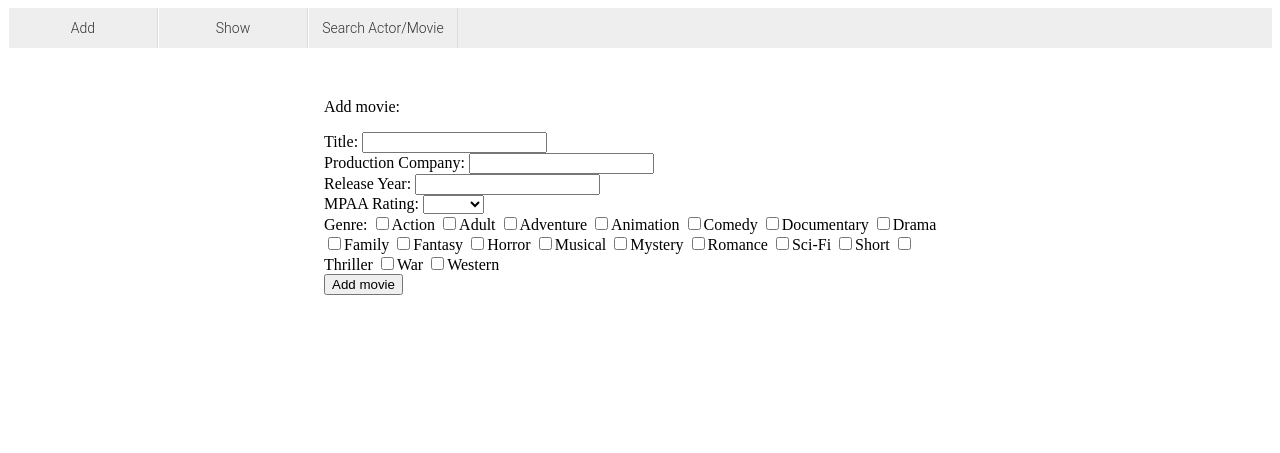
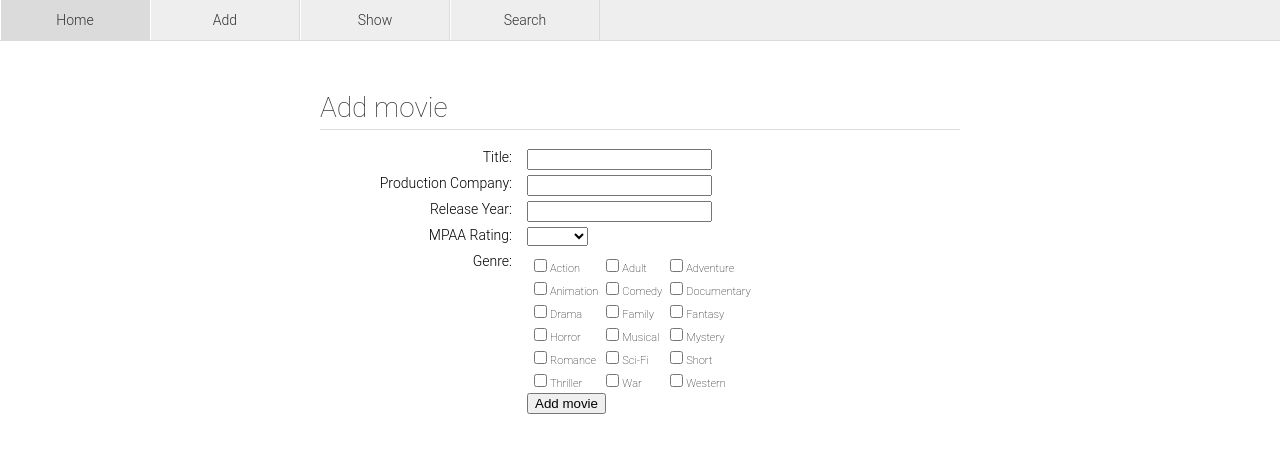
Before and after one commit to mckennagalvin/cs143-project1c, a PHP site: page /addMovie.php in a window 1280 px wide. Shown: the top 453 px of the page. Run offline with PHP 8.4, Linux system fonts and the light colour scheme.

Commit message:
more css stuff

```diff
--- a/www/addActorMovie.php
+++ b/www/addActorMovie.php
@@ -13,7 +13,7 @@
 
 		<div class = "container">
 
-			add to actor movie
+			<h1>Add to actor/movie relation</h1>
 
 		</div>
 
--- a/www/addMovie.php
+++ b/www/addMovie.php
@@ -13,13 +13,18 @@
 
 		<div class = "container">
 
-			<p>Add movie:</p>
+			<h1>Add movie</h1>
 
 			<form method="GET" action="#">
-	            Title: 				<input type="text" name="title" maxlength="100"><br/>
-	        	Production Company:	<input type="text" name="company" maxlength="50"><br/>
-	        	Release Year:		<input type="text" name="year" maxlength="4"><br/>
-	        	MPAA Rating:		<select name="mpaarating">
+
+				<label>Title:</label>
+	            	<input type="text" name="title" maxlength="100"><br/>
+	            <label>Production Company:</label>
+	        		<input type="text" name="company" maxlength="50"><br/>
+	        	<label>Release Year:</label>
+	        		<input type="text" name="year" maxlength="4"><br/>
+	        	<label>MPAA Rating:</label>
+	        		<select name="mpaarating">
 						<option value=""></option>
 						<option value="G">G</option>
 						<option value="PG">PG</option>
@@ -27,27 +32,41 @@
 						<option value="R">R</option>
 						<option value="NC-17">NC-17</option>
 		        	</select><br/>
-		        Genre:				<input type="checkbox" name="genre" value="action">Action</input>
-		        					<input type="checkbox" name="genre" value="adult">Adult</input>
-		        					<input type="checkbox" name="genre" value="adventure">Adventure</input>
-		        					<input type="checkbox" name="genre" value="animation">Animation</input>
-		        					<input type="checkbox" name="genre" value="comedy">Comedy</input>
-		        					<input type="checkbox" name="genre" value="documentary">Documentary</input>
-		        					<input type="checkbox" name="genre" value="drama">Drama</input>
-		        					<input type="checkbox" name="genre" value="family">Family</input>
-		        					<input type="checkbox" name="genre" value="fantasy">Fantasy</input>
-		        					<input type="checkbox" name="genre" value="horror">Horror</input>
-		        					<input type="checkbox" name="genre" value="musical">Musical</input>
-		        					<input type="checkbox" name="genre" value="mystery">Mystery</input>
-		        					<input type="checkbox" name="genre" value="romance">Romance</input>
-		        					<input type="checkbox" name="genre" value="sciFi">Sci-Fi</input>
-		        					<input type="checkbox" name="genre" value="short">Short</input>
-		        					<input type="checkbox" name="genre" value="thriller">Thriller</input>
-		        					<input type="checkbox" name="genre" value="war">War</input>
-		        					<input type="checkbox" name="genre" value="western">Western</input><br/>
+		        <label>Genre:</label>
+		        	<table class = "formTable" style="font-weight:100;font-size:11px;">
+		        		<tr>
+							<td><input type="checkbox" name="genre" value="action">Action</input></td>
+							<td><input type="checkbox" name="genre" value="adult">Adult</input></td>
+							<td><input type="checkbox" name="genre" value="adventure">Adventure</input></td>
+						</tr>
+						<tr>
+							<td><input type="checkbox" name="genre" value="animation">Animation</input></td>
+							<td><input type="checkbox" name="genre" value="comedy">Comedy</input></td>
+							<td><input type="checkbox" name="genre" value="documentary">Documentary</input></td>
+						</tr>
+						<tr>
+							<td><input type="checkbox" name="genre" value="drama">Drama</input></td>
+							<td><input type="checkbox" name="genre" value="family">Family</input></td>
+							<td><input type="checkbox" name="genre" value="fantasy">Fantasy</input></td>
+						</tr>
+						<tr>
+							<td><input type="checkbox" name="genre" value="horror">Horror</input></td>
+							<td><input type="checkbox" name="genre" value="musical">Musical</input></td>
+							<td><input type="checkbox" name="genre" value="mystery">Mystery</input></td>
+						</tr>
+						<tr>
+							<td><input type="checkbox" name="genre" value="romance">Romance</input></td>
+							<td><input type="checkbox" name="genre" value="sciFi">Sci-Fi</input></td>
+							<td><input type="checkbox" name="genre" value="short">Short</input></td>
+						</tr>
+						<tr>
+							<td><input type="checkbox" name="genre" value="thriller">Thriller</input></td>
+							<td><input type="checkbox" name="genre" value="war">War</input></td>
+							<td><input type="checkbox" name="genre" value="western">Western</input></td>
+						</tr>
+					</table>
 
-
-
+				<label></label>
 	            <input type="submit" value="Add movie" />
 
 	        </form>
--- a/www/navigation.php
+++ b/www/navigation.php
@@ -8,27 +8,29 @@
 		<link rel="stylesheet" type="text/css" href="style.php">
 	</head>
 
-	<body>
+	<body style = "margin:0; padding:0;">
 
 		<div id = "nav">
 			<ul class = "navbar">
 
+				<li><a href="./index.php">Home</a></li>
+
 				<li><a href="#">Add</a>
 					<ul>
-						<li><a href="./addActor.php">Add Actor</a></li>
-		    			<li><a href="./addMovie.php">Add Movie</a></li>
-		    			<li><a href="./addActorMovie.php">Add to Movie / Actor Relation</a></li>
+						<li><a href="./addActor.php">Actor</a></li>
+		    			<li><a href="./addMovie.php">Movie</a></li>
+		    			<li><a href="./addActorMovie.php">Movie/Actor Relation</a></li>
 		    		</ul>
 				</li>
 
 				<li><a href="#">Show</a>
 					<ul>
-						<li><a href="./showActor.php?aid=52794">Show Actor Information</a></li>
-	      				<li><a href="./showMovie.php?mid=2632">Show Movie Information</a></li>
+						<li><a href="./showActor.php?aid=52794">Actor</a></li>
+	      				<li><a href="./showMovie.php?mid=2632">Movie</a></li>
 		    		</ul>
 				</li>
 
-	    		<li><a href="./search.php" target="main">Search Actor/Movie</a></li>
+	    		<li><a href="./search.php">Search</a></li>
 
 	    	</ul>
 	    </div>
--- a/www/style.php
+++ b/www/style.php
@@ -4,7 +4,7 @@
 header('Content-Type: text/css');
 ?>
 
-<link href='http://fonts.googleapis.com/css?family=Roboto:100,300,400' rel='stylesheet' type='text/css'>
+<link href='http://fonts.googleapis.com/css?family=Roboto:400,100,300' rel='stylesheet' type='text/css'>
 
 body {
 	margin: 0;
@@ -14,6 +14,30 @@ body {
 .container {
 	width: 50%;
 	margin: 50 auto 0 auto;
+	font-family: "Roboto", Helvetica, sans-serif;
+    font-weight: 300;
+    font-size: 14px;
+}
+
+h1 {
+	font-size: 28px;
+	font-weight: 100;
+	color: #333;
+	border-bottom: 1px solid #ddd;
+	padding-bottom: 5px;
+}
+
+label {
+	display: block;
+	margin-bottom: 10px;
+	width: 30%;
+	float: left;
+	text-align: right;
+	padding-right: 15px;
+}
+
+br {
+	clear: left;
 }
 
 #nav {
@@ -22,6 +46,7 @@ body {
     height: 40px;
     margin: 0;
     position: relative;
+    border-bottom: 1px solid #dbdbdb;
 }
 
 .navbar {
@@ -37,12 +62,12 @@ body {
 	text-align: center;
     float: left;
     list-style: none;
-    font-family: "Roboto", sans-serif;
-    font-weight: 300;
-    font-size: 14px;
     margin: 0;
     padding: 0;
     width: 150px;
+    font-family: "Roboto", Helvetica, sans-serif;
+    font-weight: 300;
+    font-size: 14px;
 }
 
 .navbar a {
```
Also changed, not shown: www/addActor.php (+13 -7 lines). Lines whose indentation alone changed are shown as unchanged.
